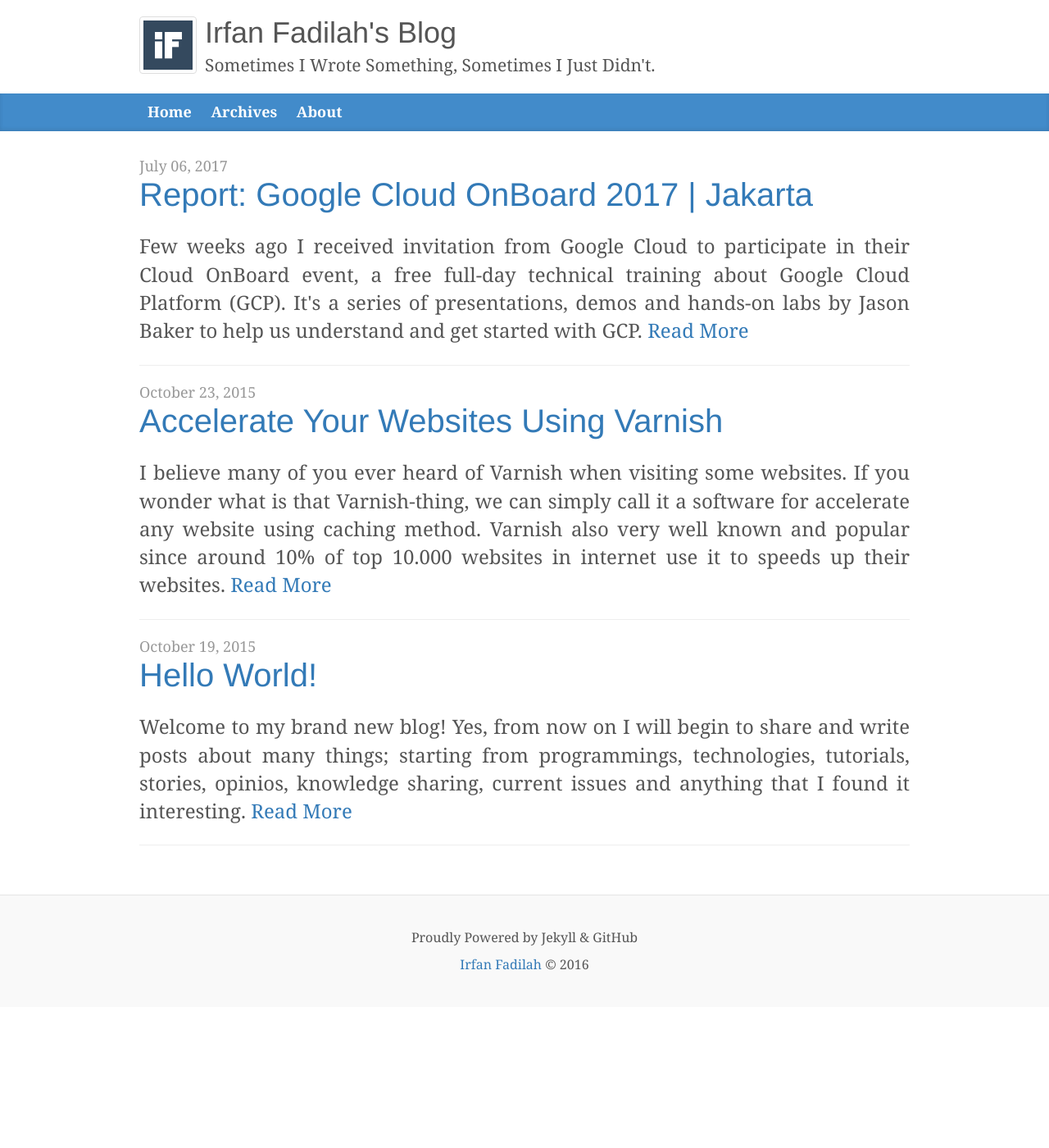
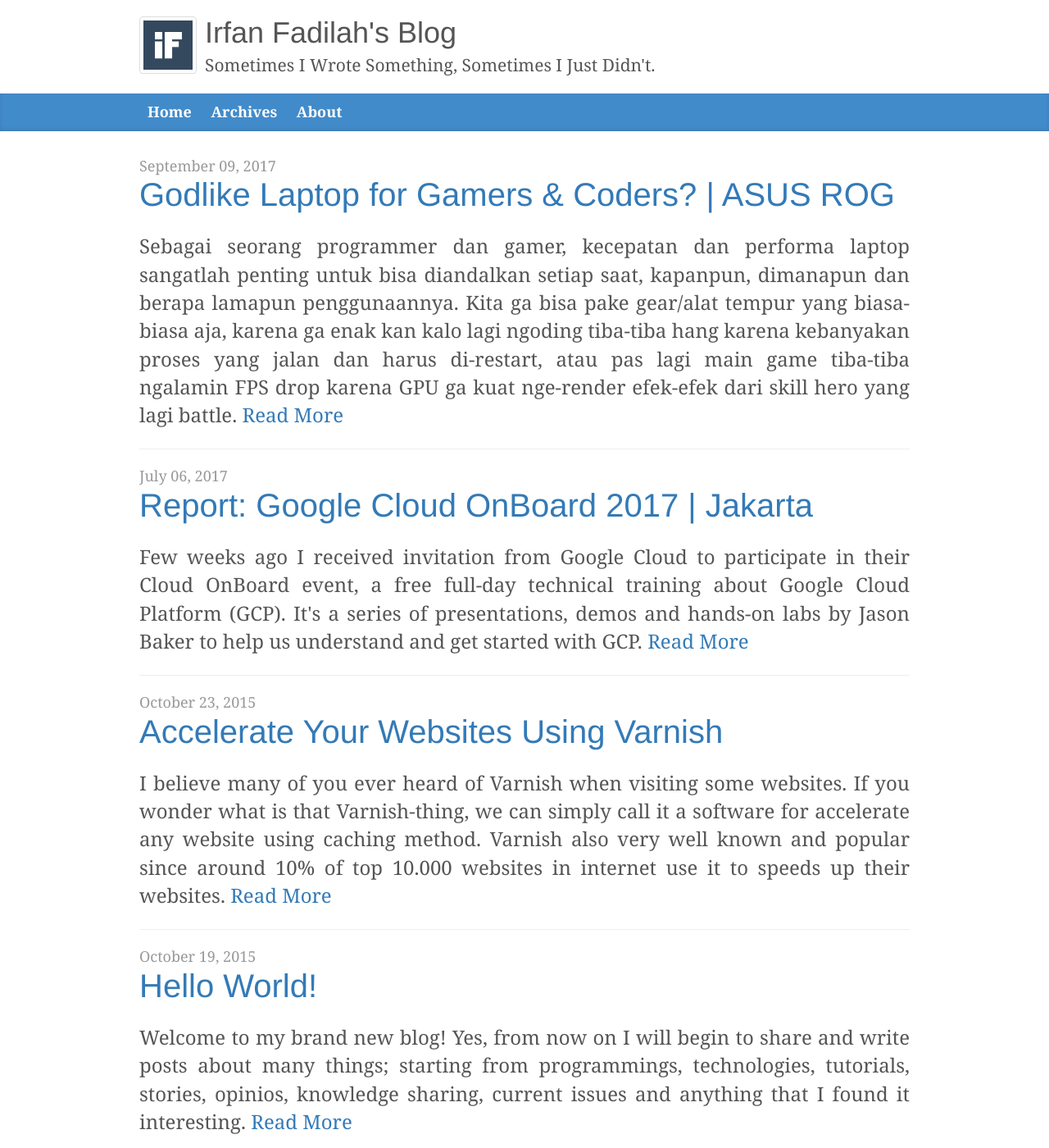
Before and after one commit to irfanfadilah/irfanfadilah.github.io, a Jekyll site: the page built from index.html, in a window 1280 px wide and 1400 px high. Shown: the whole window at 82% size. Built offline with Jekyll 4.4.1, drawn with Linux system fonts in a browser that asks for light colours; the list of posts is cut into pages by our own code.

Commit message:
Add New Post

```diff
--- a/_layouts/default.html
+++ b/_layouts/default.html
@@ -40,7 +40,7 @@
     </div><!-- /.container -->
     <footer class="blog-footer">
       <p>Proudly Powered by Jekyll &amp; GitHub</p>
-      <p><a href="http://www.irfanfadilah.com/" target="_blank">Irfan Fadilah</a> © 2016</p>
+      <p><a href="http://www.irfanfadilah.com/" target="_blank">Irfan Fadilah</a> © 2017</p>
     </footer>
     <script src="/javascripts/jquery.min.js"></script>
     <script src="/javascripts/bootstrap.min.js"></script>
--- /dev/null
+++ b/_posts/2017-09-09-laptop-gaming-untuk-coding.html
@@ -0,0 +1,246 @@
+---
+published: true
+layout: post
+title: "Godlike Laptop for Gamers &amp; Coders? | ASUS ROG"
+description: "Sebagai seorang programmer dan gamer, kecepatan dan performa laptop sangatlah penting untuk bisa diandalkan setiap saat, kapanpun, dimanapun dan berapa lamapun penggunaannya. Kita ga bisa pake gear/alat tempur yang biasa-biasa aja, karena ga enak kan kalo lagi ngoding tiba-tiba hang karena kebanyakan proses yang jalan dan harus di-restart, atau pas lagi main game tiba-tiba ngalamin FPS drop karena GPU ga kuat nge-render efek-efek dari skill hero yang lagi battle."
+image: /images/posts/Strix-ROG.png
+---
+
+<span class="blog-post-meta">{{ page.date | date: "%B %d, %Y" }}</span>
+<h1 class="blog-post-title"><a href="{{ page.url }}">{{ page.title }}</a></h1>
+<div class="blog-post-content">
+  <p class="text-justify">
+    Sebagai seorang programmer dan gamer, kecepatan dan performa laptop sangatlah penting untuk bisa diandalkan setiap saat, kapanpun, dimanapun dan berapa lamapun penggunaannya. Kita ga bisa pake gear/alat tempur yang biasa-biasa aja, karena ga enak kan kalo lagi ngoding tiba-tiba hang karena kebanyakan proses yang jalan dan harus di-restart, atau pas lagi main game tiba-tiba ngalamin FPS drop karena GPU ga kuat nge-render efek-efek dari skill hero yang lagi battle.
+  </p>
+  <div class="row">
+    <div class="col-md-3">
+      <img src="http://i46.tinypic.com/vwpic3.jpg" class="img-responsive" style="padding-top:15px;">
+    </div>
+    <div class="col-md-9">
+      <p class="text-justify">
+        Kabar baik bagi kalian yang mau upgrade gear kyk saya, sekarang ASUS punya produk yang dikhususkan untuk kebutuhan-kebutuhan berat, khususnya gaming. <a href="https://www.asus.com/ROG-Republic-Of-Gamers/" target="_blank">ASUS Republic of Gamers</a>  , brand yang didirikan tahun 2006 ini adalah salah pioneer gaming gear yang paling populer dan udah terbukti kualitasnya karena udah dipake sama banyak pemain-pemain dan team <a href="https://rog.asus.com/articles/esports/" target="_blank">eSports</a> dunia, keren kan?
+      </p>
+    </div>
+  </div>
+  <p>
+    Lalu apa yang bikin ASUS ROG jadi laptop yang pas untuk kita? Pertama, ASUS ROG punya 3 series utama yang bisa kita pilih sesuai kebutuhan kita, mulai dari GL Series (Strix), G Series dan GX Series. Perbedaannya ada di harga, design dan spesifikasi, buat info lebih jauhnya bisa dicek di <a href="https://rog.asus.com/" target="_blank">ASUS ROG Site</a>. Kedua, semua seri ASUS ROG dipastikan telah memakai hardware standard high-end yang canggih, mulai dari prosesor Intel i7 generasi terbaru, kartu grafis NVIDIA GeForce GTX, sampai SSD dan memory DDR4 yang super cepat. Selain itu perangkat externalnya, mulai dari layar IPS, keyboard anti-ghost, hingga kenyamanan dan sistem pendingin yang merupakan terbaik di kelasnya. Dan yang terakhir, untuk spesifikasi segahar ini, it's very affordable!
+  </p>
+  <br>
+  <h2>ASUS ROG Strix GL502VM</h4>
+    <ul class="nav nav-tabs" role="tablist">
+    <li role="presentation" class="active"><a href="#overview" aria-controls="overview" role="tab" data-toggle="tab">Overview</a></li>
+    <li role="presentation"><a href="#specifications" aria-controls="specifications" role="tab" data-toggle="tab">Spesifikasi</a></li>
+    <li role="presentation"><a href="#video" aria-controls="video" role="tab" data-toggle="tab">Video Trailer</a></li>
+  </ul>
+  <div class="tab-content">
+    <div role="tabpanel" class="tab-pane active" id="overview">
+      <br>
+      <div class="row">
+        <div class="col-md-6">
+          <p class="text-justify">
+            Salah satu laptop ASUS ROG populer saat ini adalah Strix GL502VM. Sesuai dengan tagline-nya, Compact and Potent, design dan performa laptop ini sangat memukau. Ditenagai <a href="https://ark.intel.com/products/series/88392/6th-Generation-Intel-Core-i7-Processors" target="_blank">Intel i7 Quad-Core 6th Gen</a> dan GTX-1060 membuat laptop ini powerful untuk heavy gaming, video editing atau kegiatan multitasking lainnya.
+          </p>
+          <br>
+          <p class="text-justify">
+            Apa saya lupa bilang kalo GL502VM ini juga udah VR ready? Dengan <a href="https://www.nvidia.com/en-us/geforce/products/10series/geforce-gtx-1060/" target="_blank">NVIDIA GeForce GTX-1060</a> kita udah bisa nikmatin konten VR yang smooth, low-latency, dan stutter-free!
+          </p>
+        </div>
+        <div class="col-md-6">
+          <div id="lightgallery" class="row">
+            <a class="col-md-12" href="/images/posts/Strix-ROG.png">
+              <img class="thumbnail img-responsive" src="/images/posts/Strix-ROG.png">
+            </a>
+            <a class="col-md-3" href="https://www.asus.com/media/us/products/YYhtHaLOYRdg1y81/sGKWMvukS9N9Xwn1_setting_000_1_90_end_500.png">
+              <img class="thumbnail img-responsive" src="https://www.asus.com/media/us/products/YYhtHaLOYRdg1y81/sGKWMvukS9N9Xwn1_setting_000_1_90_end_500.png">
+            </a>
+            <a class="col-md-3" href="https://www.asus.com/media/us/products/YYhtHaLOYRdg1y81/cLtmekcaQnJs4pPL_setting_000_1_90_end_500.png">
+              <img class="thumbnail img-responsive" src="https://www.asus.com/media/us/products/YYhtHaLOYRdg1y81/cLtmekcaQnJs4pPL_setting_000_1_90_end_500.png">
+            </a>
+            <a class="col-md-3" href="https://www.asus.com/media/us/products/YYhtHaLOYRdg1y81/Kb5Fx6bUwO6ESYEd_setting_000_1_90_end_500.png">
+              <img class="thumbnail img-responsive" src="https://www.asus.com/media/us/products/YYhtHaLOYRdg1y81/Kb5Fx6bUwO6ESYEd_setting_000_1_90_end_500.png">
+            </a>
+            <a class="col-md-3" href="https://www.asus.com/media/us/products/YYhtHaLOYRdg1y81/hjXwDT0Ml57cYETD_setting_000_1_90_end_500.png">
+              <img class="thumbnail img-responsive" src="https://www.asus.com/media/us/products/YYhtHaLOYRdg1y81/hjXwDT0Ml57cYETD_setting_000_1_90_end_500.png">
+            </a>
+          </div>
+        </div>
+      </div>
+    </div>
+    <div role="tabpanel" class="tab-pane" id="specifications">
+      <br>
+      <div class="table-responsive">
+        <table class="table table-bordered">
+          <tbody>
+            <tr>
+              <td>Prosesor</td>
+              <td>Intel® Core™ i7 7700HQ Processor</td>
+            </tr>
+            <tr>
+              <td>Sistem Operasi</td>
+              <td>Windows 10 Home</td>
+            </tr>
+            <tr>
+              <td>Chipset</td>
+              <td>Intel® HM170 Chipset</td>
+            </tr>
+            <tr>
+              <td>Memori</td>
+              <td>8 GB DDR4 2133MHz SDRAM Onboard Memory, 1 x SO-DIMM socket for expansion, up to 16 GB SDRAM</td>
+            </tr>
+            <tr>
+              <td>Display</td>
+              <td>15.6" (16:9) LED backlit FHD (1920x1080) Anti-Glare 60Hz Panel with 72% NTSC with G-Sync With WideView Technology</td>
+            </tr>
+            <tr>
+              <td>Grafis</td>
+              <td>NVIDIA GeForce GTX 1060 , with 6GB VRAM</td>
+            </tr>
+            <tr>
+              <td>Penyimpanan</td>
+              <td>
+                Hard Drives:<br>
+                1TB 7200RPM SATA HDD<br>
+                Solid State Drives:<br>
+                256GB PCIE Gen3X4 SSD<br>
+              </td>
+            </tr>
+            <tr>
+              <td>Keyboard</td>
+              <td>Illuminated Chiclet Keyboard</td>
+            </tr>
+            <tr>
+              <td>Card Reader</td>
+              <td>Multi-format card reader (SDHC/SDXC/MMC)</td>
+            </tr>
+            <tr>
+              <td>WebCam</td>
+              <td>HD Web Camera</td>
+            </tr>
+            <tr>
+              <td>Networking</td>
+              <td>
+                Wi-Fi:<br>
+                Integrated 802.11b/g/n<br>
+                Integrated 802.11 AC<br>
+                Bluetooth:<br>
+                Built-in Bluetooth V4.0<br>
+              </td>
+            </tr>
+            <tr>
+              <td>Interface</td>
+              <td>
+                1 x Microphone-in/Headphone-out jack<br>
+                1 x USB 3.1 Type C port(s)<br>
+                3 x Type A USB3.0 (USB3.1 GEN1)<br>
+                1 x RJ45 LAN Jack for LAN insert<br>
+                1 x HDMI<br>
+                1 x mini Display Port<br>
+                1X AC adapter plug<br>
+              </td>
+            </tr>
+            <tr>
+              <td>Audio</td>
+              <td>
+                Support Windows 10 Cortana with Voice<br>
+                ASUS SonicMaster Technology<br>
+              </td>
+            </tr>
+            <tr>
+              <td>Baterai</td>
+              <td>4 Cells Battery</td>
+            </tr>
+            <tr>
+              <td>Adaptor Daya</td>
+              <td>
+                Plug Type :ø5.5 (mm)<br>
+                Output:<br>
+                19.5 V DC, 9.23 A, 180 W<br>
+                Input:<br>
+                100 -240 V AC, 50/60 Hz universal<br>
+              </td>
+            </tr>
+            <tr>
+              <td>Dimensi</td>
+              <td>390 x 266 x 23.5 mm (WxDxH)</td>
+            </tr>
+            <tr>
+              <td>Berat</td>
+              <td>2.2 Kg</td>
+            </tr>
+            <tr>
+              <td>Keamanan</td>
+              <td>
+                Kensington lock<br>
+                BIOS Booting User Password Protection<br>
+                HDD User Password Protection and Security<br>
+              </td>
+            </tr>
+            <tr>
+              <td>Sertifikat</td>
+              <td>UL, TUV, CE Marking Compliance, FCC Compliance, BSMI, Australia C-TICK / NZ A-Tick Compliance, CCC, GOST-R, CB, Energy star, WEEE, RoHS</td>
+            </tr>
+            <tr>
+              <td>Jaminan</td>
+              <td>2 tahun garansi hardware global.</td>
+            </tr>
+          </tbody>
+        </table>
+      </div>
+    </div>
+    <div role="tabpanel" class="tab-pane" id="video">
+      <br>
+      <div class="embed-responsive embed-responsive-16by9">
+        <iframe src="https://www.youtube.com/embed/5dIHg2UP_q0?rel=0&amp;controls=0&amp;showinfo=0" allowfullscreen></iframe>
+      </div>
+    </div>
+  </div>
+  <p>
+    Gimana? Gagah kan? Kalian bisa dapetin ASUS ROG Strix GL502VM ini toko official ASUS yang tersebar di seluruh Indonesia atau klik <a href="https://www.asus.com/id/ROG-Republic-Of-Gamers/ROG-GL502VM/wheretobuy/">disini</a> untuk informasi lebih lanjutnya:
+  </p>
+  <a href="https://www.asus.com/id/ROG-Republic-Of-Gamers/ROG-GL502VM/wheretobuy/" target="_blank">
+    <img src="/images/posts/GL502VM-Cover.jpg" class="thumbnail img-responsive">
+  </a>
+  <p>Follow juga official ASUS ROG Indonesia dan Brand Ambassador ROG biar tetap update:</p>
+  <ul class="list-unstyled">
+    <li>
+      <a href="https://www.youtube.com/channel/UCqTLF2cMeAmrbC7-WGkYrWQ" target="_blank">
+        <img src="/images/posts/icon-youtube.png">
+        <span>ASUS ROG Indonesia<span>
+      </a>
+    </li>
+    <li>
+      <a href="https://www.youtube.com/tim2one" target="_blank">
+        <img src="/images/posts/icon-youtube.png">
+        <span>Chandra Liow<span>
+      </a>
+    </li>
+    <li>
+      <a href="https://www.instagram.com/asusrog.id/" target="_blank">
+        <img src="/images/posts/icon-instagram.png">
+        <span>ASUS ROG Indonesia<span>
+      </a>
+    </li>
+    <li>
+      <a href="https://www.instagram.com/chandraliow/" target="_blank">
+        <img src="/images/posts/icon-instagram.png">
+        <span>Chandra Liow<span>
+      </a>
+    </li>
+  </ul>
+
+  <p>
+    <em>Happy Coding, Enjoy Gaming!</em>
+  </p>
+  <p>
+    <a href="https://twitter.com/hashtag/WEAREROG">#WEAREROG</a>
+    <a href="https://twitter.com/hashtag/ASUSROGID">#ASUSROGID</a>
+    <a href="https://twitter.com/hashtag/ROG">#ROG</a>
+  </p>
+</div>
+
+<!-- LightGallery -->
+<script src="https://cdn.jsdelivr.net/npm/lightgallery.js@1.0.1/dist/js/lightgallery.min.js"></script>
+<link rel="stylesheet" href="https://cdn.jsdelivr.net/npm/lightgallery.js@1.0.1/dist/css/lightgallery.min.css">
+<script>
+  lightGallery(document.getElementById("lightgallery"), { thumbnail: true });
+</script>
```
Also changed, not shown: images/posts/Strix-ROG.png (added), images/posts/icon-instagram.png (added), images/posts/icon-youtube.png (added), 1 other file.
